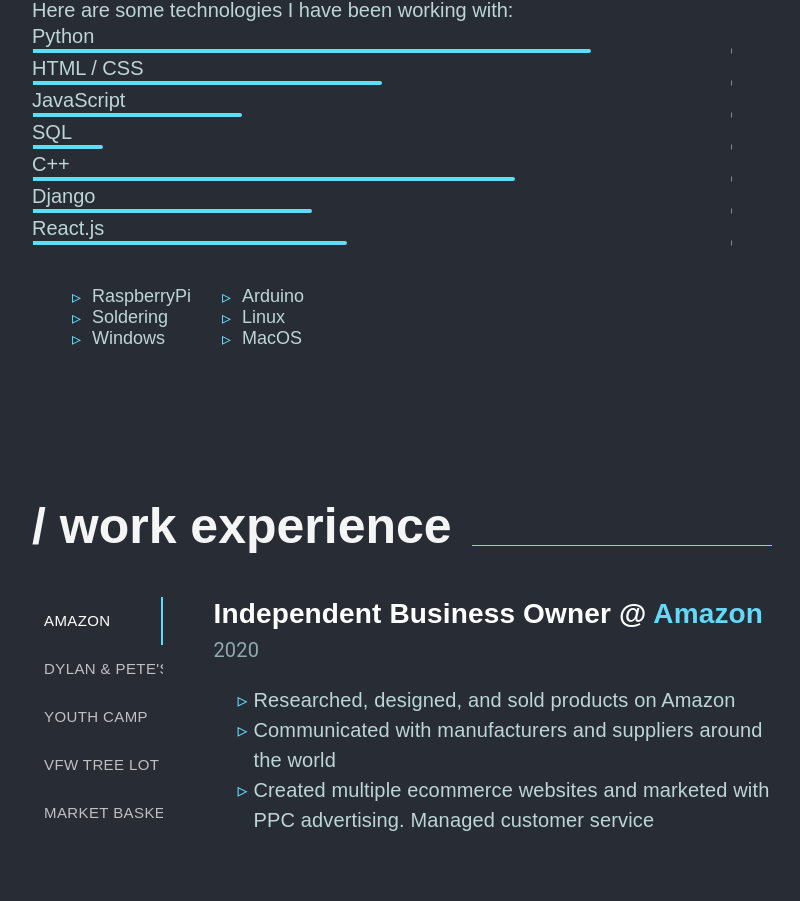
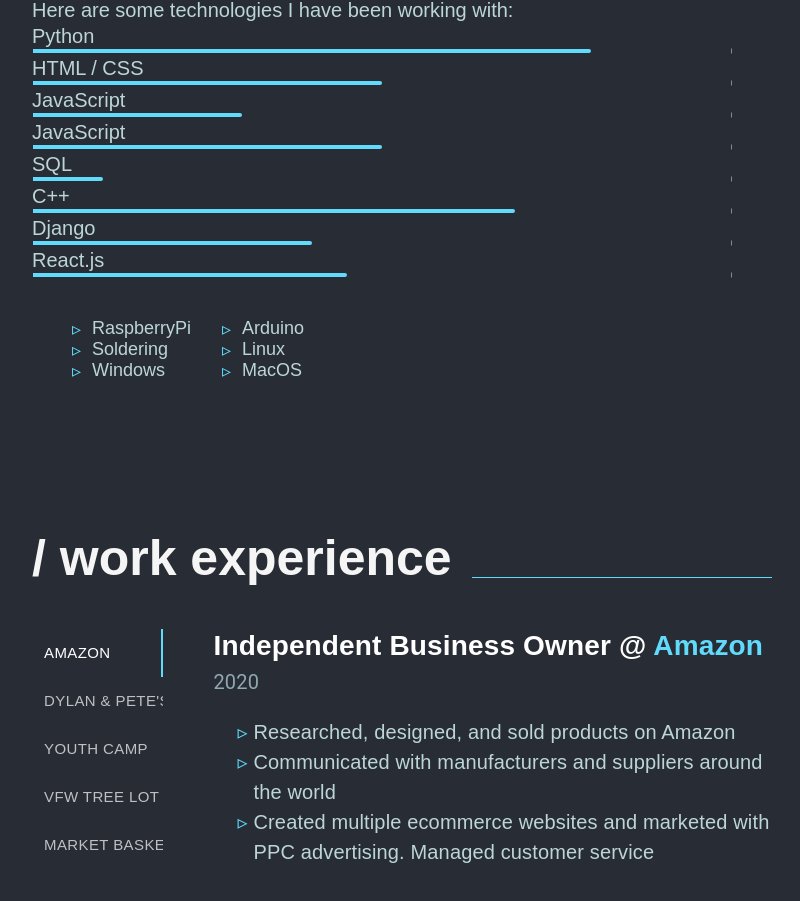
Before and after one commit to jgemmell124/my-site, a React (Create React App) app: page / in a window 1280 px wide. Shown: the part 1100-2001 px from the top of the page, without its empty margins (160-960 px from the left). Built offline with nearby package versions, Linux system fonts and the light colour scheme; a web font is replaced by a local one.

Commit message:
added java lang

```diff
--- a/src/components/SkillBar.js
+++ b/src/components/SkillBar.js
@@ -20,12 +20,17 @@ export default class SkillBar extends Component {
 
                 <p className="bar-label">HTML / CSS</p>
                 <div class="container" style={{"border-color": "white"}}>
-                <BarFade tag="html" className='html'></BarFade>
+                <BarFade tag="html" ></BarFade>
                 </div>
 
                 <p className="bar-label">JavaScript</p>
                 <div class="container">
-                <BarFade tag="js" className='html'></BarFade>
+                <BarFade tag="js" ></BarFade>
+                </div>
+
+                <p className="bar-label">JavaScript</p>
+                <div class="container">
+                <BarFade tag="java" ></BarFade>
                 </div>
 
                 <p className="bar-label">SQL</p>
@@ -55,12 +60,3 @@ export default class SkillBar extends Component {
         );
     }
 }
-
-{/* <div class="container">
-                <h1>Langauges</h1>
-                <div class="bar learning" data-skill="Python">Test</div>
-                <div class="bar back basic" data-skill="C++">Test</div>
-                <div class="bar back intermediate" data-skill="Java"></div>
-                <div class="bar front advanced" data-skill="HTML / CSS "></div>
-                <div class="bar front expert" data-skill="MATLAB"></div>
-            </div>  */}
--- a/src/styles/SkillBar.css
+++ b/src/styles/SkillBar.css
@@ -86,6 +86,10 @@
   width: 40%;
 }
 
+.java {
+  width: 50%
+}
+
 .react {
   width: 45%;
 }
```
